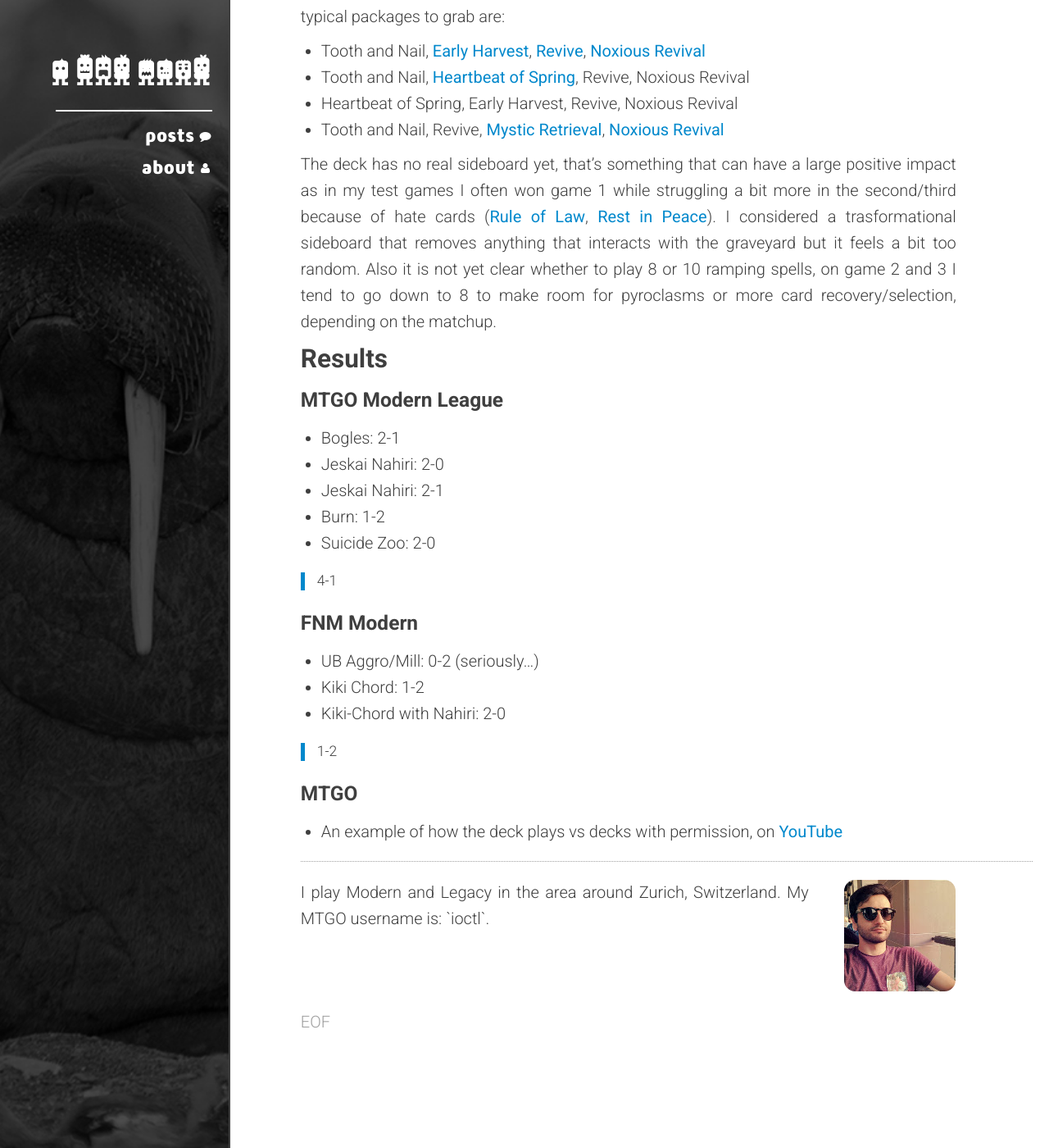
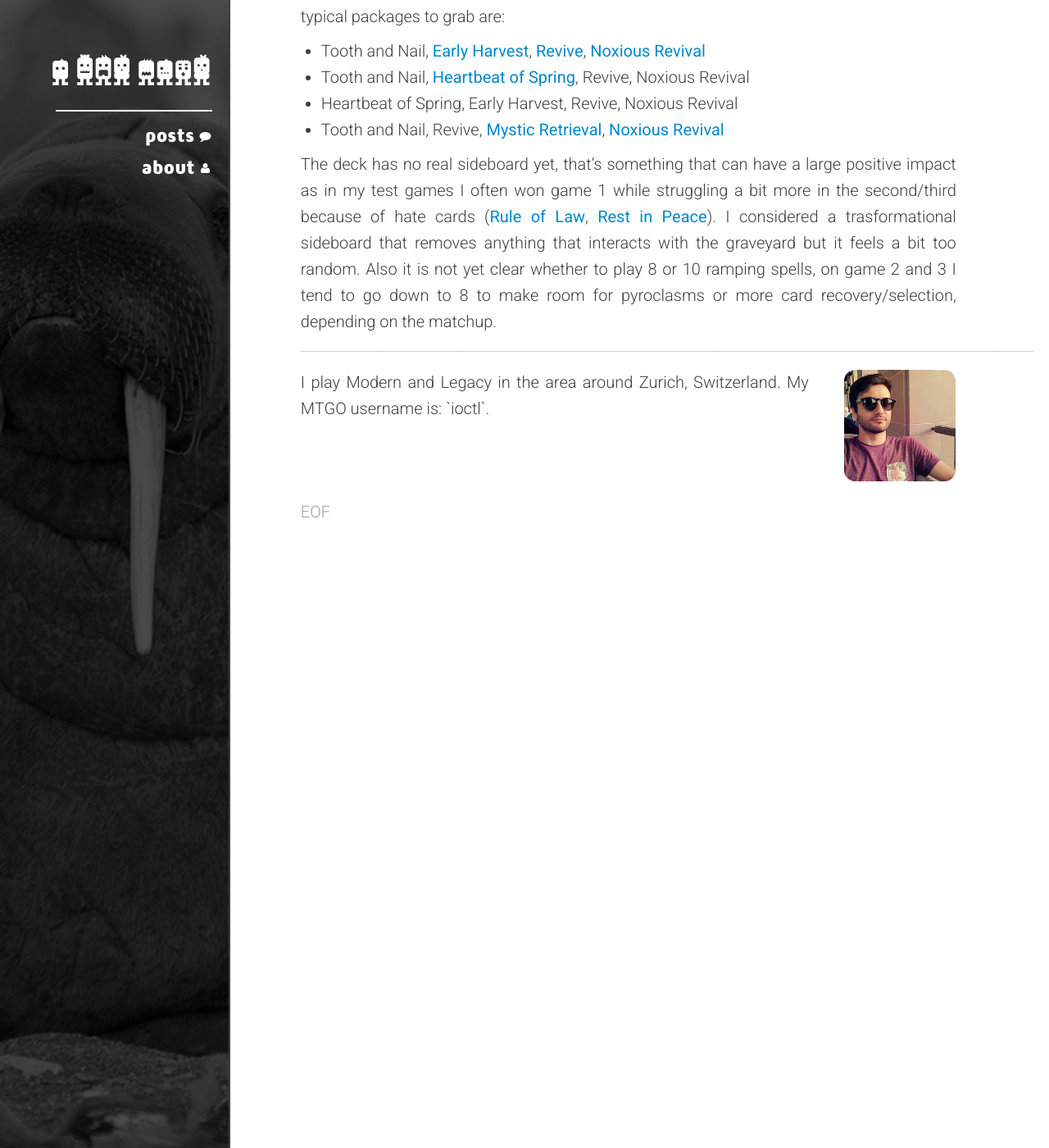
Before and after one commit to rikiji/zmbs.net, a Jekyll site: the page built from _posts/2016-07-31-gifts-and-nail.markdown, in a window 1280 px wide and 1400 px high, scrolled down 2438 px. Shown: the whole window at 82% size. Built offline with Jekyll 4.4.1, drawn with Linux system fonts in a browser that asks for light colours; comment, search, counter and statistics services are not loaded.

Commit message:
Update 2016-07-31-gifts-and-nail.markdown

```diff
--- a/_posts/2016-07-31-gifts-and-nail.markdown
+++ b/_posts/2016-07-31-gifts-and-nail.markdown
@@ -102,27 +102,3 @@ You opponent will give you Noxious Revival + another card, which if is not Tooth
 * Tooth and Nail, Revive, [Mystic Retrieval](card:Mystic Retrieval), [Noxious Revival](card:Noxious Revival)
 
 The deck has no real sideboard yet, that’s something that can have a large positive impact as in my test games I often won game 1 while struggling a bit more in the second/third because of hate cards ([Rule of Law](card:), [Rest in Peace](card:)). I considered a trasformational sideboard that removes anything that interacts with the graveyard but it feels a bit too random. Also it is not yet clear whether to play 8 or 10 ramping spells, on game 2 and 3 I tend to go down to 8 to make room for pyroclasms or more card recovery/selection, depending on the matchup.
-
-## Results
-
-### MTGO Modern League
-
-* Bogles: 2-1
-* Jeskai Nahiri: 2-0
-* Jeskai Nahiri: 2-1
-* Burn: 1-2
-* Suicide Zoo: 2-0
-
-> 4-1
-
-### FNM Modern
-
-* UB Aggro/Mill: 0-2 (seriously...)
-* Kiki Chord: 1-2
-* Kiki-Chord with Nahiri: 2-0
-
-> 1-2
-
-### MTGO
-
-* An example of how the deck plays vs decks with permission, on [YouTube](http://www.youtube.com/watch?v=dDPrvfArnyY "Modern Gifts and Nail vs UW control")
```
